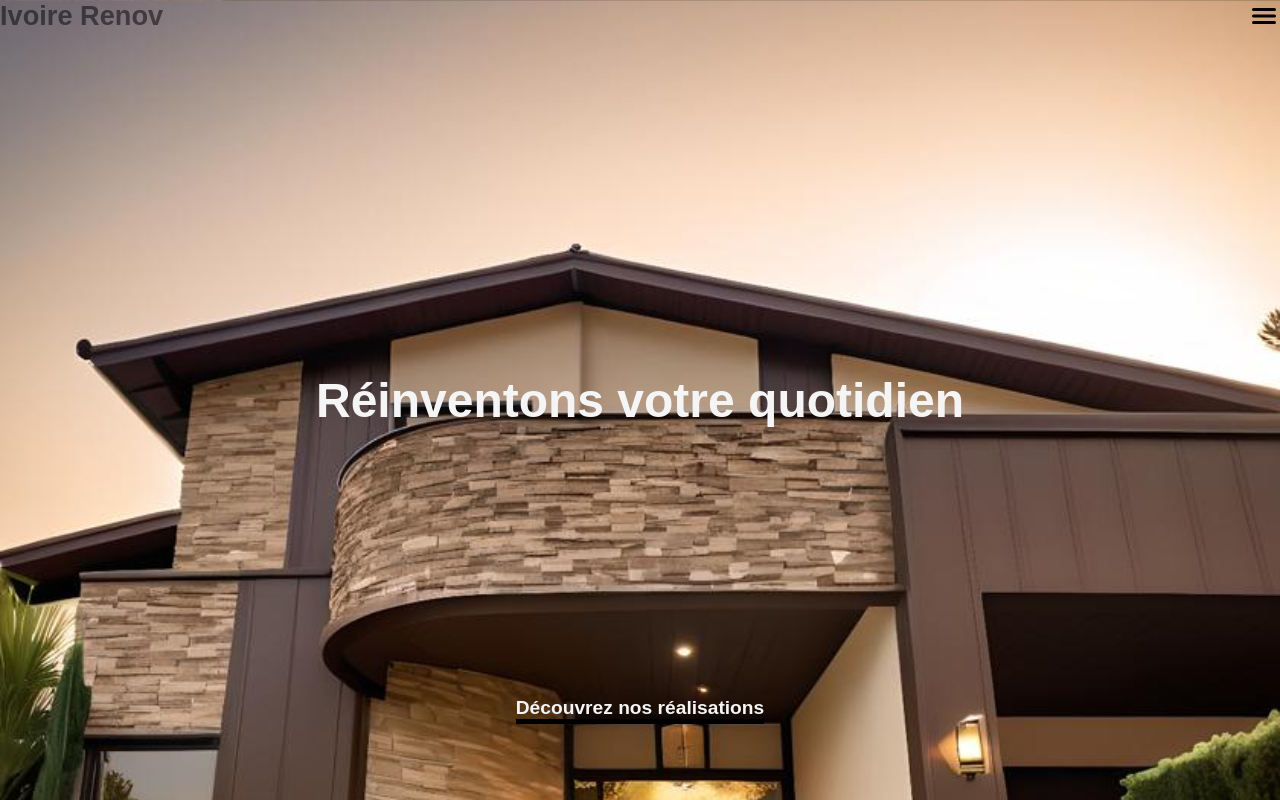
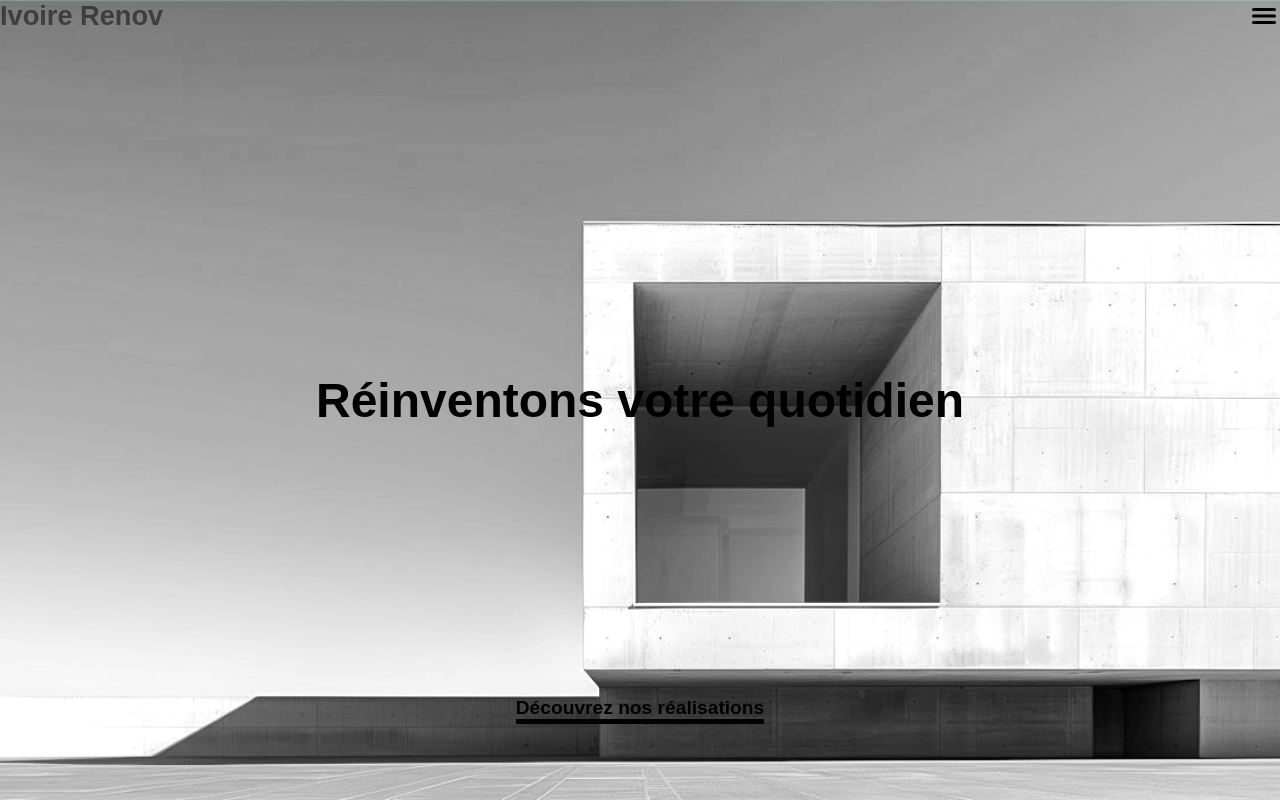
Before and after one commit to AKEKOFranck/ivoire-renov, a React (Vite) app: page / in a window 1280 px wide. Shown: the top 800 px of the page. Built offline with nearby package versions, Linux system fonts and the light colour scheme.

Commit message:
second deploy

```diff
--- a/src/styles/Home.css
+++ b/src/styles/Home.css
@@ -29,7 +29,7 @@
 
 .home_box{
     width: 100%;
-    color: whitesmoke;
+    color: brown;
     font-size: 1.5rem;
     font-weight: 600;
     border-bottom: 5px solid black;
@@ -40,7 +40,7 @@
 
 .home_box:hover{
     transform: translateY(-10px); /* Correction de scaleY à translateY */
-    color: #ff0000;
+    color: black;
 
 }
 
@@ -55,6 +55,7 @@
     .home_title{
         font-size: 3rem;
         font-weight: 900;
+        color: black;
     }
 
     .home_box{
@@ -64,6 +65,13 @@
             position: relative;
     top: -90px;
     }
+
+
+.home_box:hover{
+    transform: translateY(-10px); /* Correction de scaleY à translateY */
+    color: brown;
+
+}
 }
 
 @media (min-width:767px) and (max-width:1400px) {
@@ -77,13 +85,22 @@
     .home_title{
         font-size: 3rem;
         font-weight: 900;
+                color: black;
+
     }
 
     .home_box{
         font-size: 1.2rem;
-        color: whitesmoke;
+        color: black;
         font-weight: 600;
             position: relative;
     top: -90px;
     }
+
+
+.home_box:hover{
+    transform: translateY(-10px); /* Correction de scaleY à translateY */
+    color: brown;
+
 }
+}
--- a/src/styles/Work.css
+++ b/src/styles/Work.css
@@ -46,8 +46,9 @@
 }
 
 .work_link{
-    font-weight: 800;
+    font-weight: 900;
     font-size: 1.2rem;
+    color: black;
 }
 
 
@@ -79,8 +80,8 @@
     }
 
     .work_link, h5{
-        font-size: 1rem;
-        font-weight: 700;
+        font-size: 1.4rem;
+        font-weight: 800;
 
     }
 }
--- a/src/styles/index.css
+++ b/src/styles/index.css
@@ -8,7 +8,7 @@
 }
 
 body{
-  background-image: url('../assets/Maison2Plateau/VILLA2-2.jpg');
+  background-image: url('../assets/F4.png');
   background-repeat: no-repeat;
   background-size: cover;
   background-attachment: fixed;
--- a/src/styles/pagesWorksStyles/Build4.css
+++ b/src/styles/pagesWorksStyles/Build4.css
@@ -19,7 +19,7 @@
     justify-content: space-around;
     font-size: 2rem;
     font-weight: 900;
-    color: whitesmoke;
+    color: black;
 }
 
 .box_cont{
@@ -51,7 +51,7 @@
 
 @media (max-width:767px) {
    .box_main{
-    height: 900vh;
+    height: 800vh;
    }
 
    .box_info{
```
Also changed, not shown: src/assets/F4.png (added).
